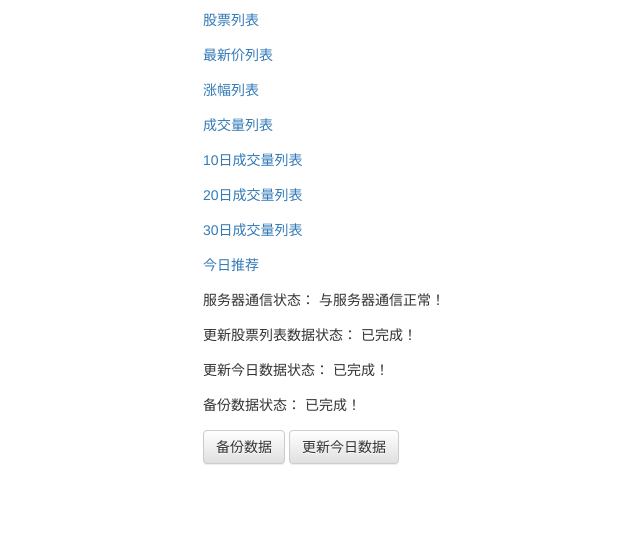
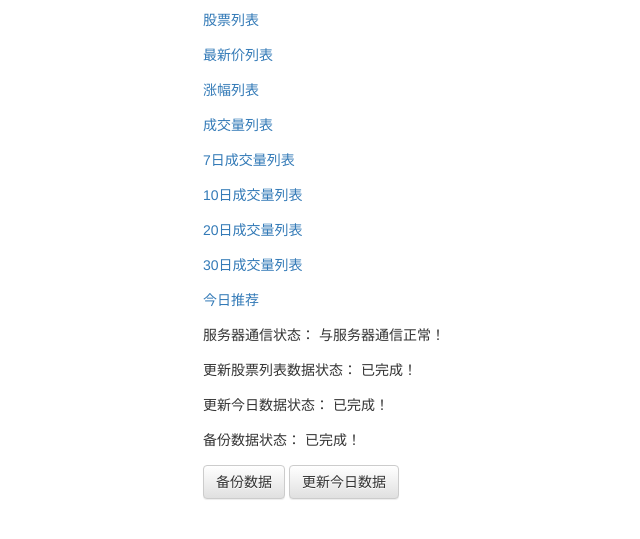
Before and after one commit to jfengq/CodeIgniter, a CodeIgniter app: page /database/ in a window 1280 px wide. Shown: the top 539 px of the page, without its empty margins (242-882 px from the left). Run offline with CodeIgniter, Linux system fonts and the light colour scheme; data that the repository does not hold is empty.

Commit message:
Update welcome_message.php

```diff
--- a/application/views/welcome_message.php
+++ b/application/views/welcome_message.php
@@ -16,6 +16,9 @@ defined('BASEPATH') OR exit('No direct script access allowed');
 	</div>
 	<div class="form-group">
 		<a href="/cheng_jiao">成交量列表</a>
+	</div>
+	<div class="form-group">
+		<a href="/cheng_jiao7">7日成交量列表</a>
 	</div>
 	<div class="form-group">
 		<a href="/cheng_jiao10">10日成交量列表</a>
```
